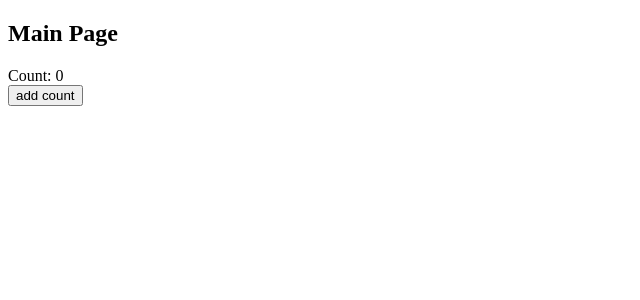
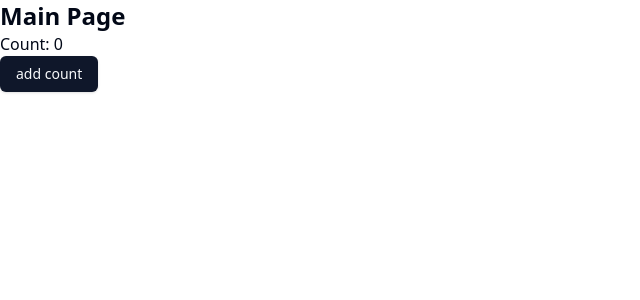
Before and after one commit to GWjun/nuxt-boilerplate, a Nuxt app: page / in a window 1280 px wide. Shown: the top 300 px of the page, without its empty margins (0-640 px from the left). Built offline with nearby package versions, Linux system fonts and the light colour scheme.

Commit message:
feat: shadcn-vue

```diff
--- /dev/null
+++ b/assets/css/tailwind.css
@@ -0,0 +1,78 @@
+@tailwind base;
+@tailwind components;
+@tailwind utilities;
+
+@layer base {
+  :root {
+    --background: 0 0% 100%;
+    --foreground: 222.2 84% 4.9%;
+
+    --muted: 210 40% 96.1%;
+    --muted-foreground: 215.4 16.3% 46.9%;
+
+    --popover: 0 0% 100%;
+    --popover-foreground: 222.2 84% 4.9%;
+
+    --card: 0 0% 100%;
+    --card-foreground: 222.2 84% 4.9%;
+
+    --border: 214.3 31.8% 91.4%;
+    --input: 214.3 31.8% 91.4%;
+
+    --primary: 222.2 47.4% 11.2%;
+    --primary-foreground: 210 40% 98%;
+
+    --secondary: 210 40% 96.1%;
+    --secondary-foreground: 222.2 47.4% 11.2%;
+
+    --accent: 210 40% 96.1%;
+    --accent-foreground: 222.2 47.4% 11.2%;
+
+    --destructive: 0 84.2% 60.2%;
+    --destructive-foreground: 210 40% 98%;
+
+    --ring: 222.2 84% 4.9%;
+
+    --radius: 0.5rem;
+  }
+
+  .dark {
+    --background: 222.2 84% 4.9%;
+    --foreground: 210 40% 98%;
+
+    --muted: 217.2 32.6% 17.5%;
+    --muted-foreground: 215 20.2% 65.1%;
+
+    --popover: 222.2 84% 4.9%;
+    --popover-foreground: 210 40% 98%;
+
+    --card: 222.2 84% 4.9%;
+    --card-foreground: 210 40% 98%;
+
+    --border: 217.2 32.6% 17.5%;
+    --input: 217.2 32.6% 17.5%;
+
+    --primary: 210 40% 98%;
+    --primary-foreground: 222.2 47.4% 11.2%;
+
+    --secondary: 217.2 32.6% 17.5%;
+    --secondary-foreground: 210 40% 98%;
+
+    --accent: 217.2 32.6% 17.5%;
+    --accent-foreground: 210 40% 98%;
+
+    --destructive: 0 62.8% 30.6%;
+    --destructive-foreground: 210 40% 98%;
+
+    --ring: 212.7 26.8% 83.9%;
+  }
+}
+
+@layer base {
+  * {
+    @apply border-border;
+  }
+  body {
+    @apply bg-background text-foreground;
+  }
+}
--- /dev/null
+++ b/components/_common/button/Button.vue
@@ -0,0 +1,26 @@
+<script setup lang="ts">
+import type { HTMLAttributes } from 'vue'
+import { cn } from '@/lib/utils'
+import { Primitive, type PrimitiveProps } from 'radix-vue'
+import { type ButtonVariants, buttonVariants } from '.'
+
+interface Props extends PrimitiveProps {
+  variant?: ButtonVariants['variant']
+  size?: ButtonVariants['size']
+  class?: HTMLAttributes['class']
+}
+
+const props = withDefaults(defineProps<Props>(), {
+  as: 'button',
+})
+</script>
+
+<template>
+  <Primitive
+    :as="as"
+    :as-child="asChild"
+    :class="cn(buttonVariants({ variant, size }), props.class)"
+  >
+    <slot />
+  </Primitive>
+</template>
--- /dev/null
+++ b/components/_common/button/index.ts
@@ -0,0 +1,35 @@
+import { cva, type VariantProps } from 'class-variance-authority'
+
+export { default as Button } from './Button.vue'
+
+export const buttonVariants = cva(
+  'inline-flex items-center justify-center gap-2 whitespace-nowrap rounded-md text-sm font-medium ring-offset-background transition-colors focus-visible:outline-none focus-visible:ring-2 focus-visible:ring-ring focus-visible:ring-offset-2 disabled:pointer-events-none disabled:opacity-50 [&_svg]:pointer-events-none [&_svg]:size-4 [&_svg]:shrink-0',
+  {
+    variants: {
+      variant: {
+        default:
+          'bg-primary text-primary-foreground shadow hover:bg-primary/90',
+        destructive:
+          'bg-destructive text-destructive-foreground shadow-sm hover:bg-destructive/90',
+        outline:
+          'border border-input bg-background shadow-sm hover:bg-accent hover:text-accent-foreground',
+        secondary:
+          'bg-secondary text-secondary-foreground shadow-sm hover:bg-secondary/80',
+        ghost: 'hover:bg-accent hover:text-accent-foreground',
+        link: 'text-primary underline-offset-4 hover:underline',
+      },
+      size: {
+        default: 'h-9 px-4 py-2',
+        sm: 'h-8 rounded-md px-3 text-xs',
+        lg: 'h-10 rounded-md px-8',
+        icon: 'h-9 w-9',
+      },
+    },
+    defaultVariants: {
+      variant: 'default',
+      size: 'default',
+    },
+  },
+)
+
+export type ButtonVariants = VariantProps<typeof buttonVariants>
--- a/eslint.config.mjs
+++ b/eslint.config.mjs
@@ -4,5 +4,6 @@ import withNuxt from './.nuxt/eslint.config.mjs'
 export default withNuxt({
   rules: {
     'vue/html-self-closing': 'off',
+    'vue/require-default-prop': 'off',
   },
 })
--- /dev/null
+++ b/lib/utils.ts
@@ -0,0 +1,6 @@
+import { type ClassValue, clsx } from 'clsx'
+import { twMerge } from 'tailwind-merge'
+
+export function cn(...inputs: ClassValue[]) {
+  return twMerge(clsx(inputs))
+}
--- a/nuxt.config.ts
+++ b/nuxt.config.ts
@@ -5,7 +5,14 @@ export default defineNuxtConfig({
   typescript: {
     typeCheck: true,
   },
-  modules: ['@pinia/nuxt', '@nuxt/eslint', '@nuxt/image', '@vueuse/nuxt'],
+  modules: [
+    '@pinia/nuxt',
+    '@nuxt/eslint',
+    '@nuxt/image',
+    '@vueuse/nuxt',
+    '@nuxtjs/tailwindcss',
+    'shadcn-nuxt',
+  ],
 
   // SSG config
   nitro: {
@@ -21,4 +28,9 @@ export default defineNuxtConfig({
   components: {
     dirs: [],
   },
+
+  shadcn: {
+    prefix: '',
+    componentDir: './components/_common',
+  },
 })
--- a/pages/index.vue
+++ b/pages/index.vue
@@ -1,8 +1,8 @@
 <template>
   <div>
-    <h2>Main Page</h2>
+    <h2 class="text-2xl font-semibold">Main Page</h2>
     <div>Count: {{ counter.count }}</div>
-    <button @click="counter.increment">add count</button>
+    <Button @click="counter.increment">add count</Button>
   </div>
 </template>
 
--- /dev/null
+++ b/tailwind.config.js
@@ -0,0 +1,86 @@
+const animate = require("tailwindcss-animate")
+
+/** @type {import('tailwindcss').Config} */
+module.exports = {
+  darkMode: ["class"],
+  safelist: ["dark"],
+  prefix: "",
+
+  theme: {
+    container: {
+      center: true,
+      padding: "2rem",
+      screens: {
+        "2xl": "1400px",
+      },
+    },
+    extend: {
+      colors: {
+        border: "hsl(var(--border))",
+        input: "hsl(var(--input))",
+        ring: "hsl(var(--ring))",
+        background: "hsl(var(--background))",
+        foreground: "hsl(var(--foreground))",
+        primary: {
+          DEFAULT: "hsl(var(--primary))",
+          foreground: "hsl(var(--primary-foreground))",
+        },
+        secondary: {
+          DEFAULT: "hsl(var(--secondary))",
+          foreground: "hsl(var(--secondary-foreground))",
+        },
+        destructive: {
+          DEFAULT: "hsl(var(--destructive))",
+          foreground: "hsl(var(--destructive-foreground))",
+        },
+        muted: {
+          DEFAULT: "hsl(var(--muted))",
+          foreground: "hsl(var(--muted-foreground))",
+        },
+        accent: {
+          DEFAULT: "hsl(var(--accent))",
+          foreground: "hsl(var(--accent-foreground))",
+        },
+        popover: {
+          DEFAULT: "hsl(var(--popover))",
+          foreground: "hsl(var(--popover-foreground))",
+        },
+        card: {
+          DEFAULT: "hsl(var(--card))",
+          foreground: "hsl(var(--card-foreground))",
+        },
+      },
+      borderRadius: {
+        xl: "calc(var(--radius) + 4px)",
+        lg: "var(--radius)",
+        md: "calc(var(--radius) - 2px)",
+        sm: "calc(var(--radius) - 4px)",
+      },
+      keyframes: {
+        "accordion-down": {
+          from: { height: 0 },
+          to: { height: "var(--radix-accordion-content-height)" },
+        },
+        "accordion-up": {
+          from: { height: "var(--radix-accordion-content-height)" },
+          to: { height: 0 },
+        },
+        "collapsible-down": {
+          from: { height: 0 },
+          to: { height: 'var(--radix-collapsible-content-height)' },
+        },
+        "collapsible-up": {
+          from: { height: 'var(--radix-collapsible-content-height)' },
+          to: { height: 0 },
+        },
+      },
+      animation: {
+        "accordion-down": "accordion-down 0.2s ease-out",
+        "accordion-up": "accordion-up 0.2s ease-out",
+        "collapsible-down": "collapsible-down 0.2s ease-in-out",
+        "collapsible-up": "collapsible-up 0.2s ease-in-out",
+      },
+    },
+  },
+  plugins: [animate],
+}
```
Also changed, not shown: package.json (+9 -0 lines), components.json (added), 1 other file (tests, documents, lock files or other folders).
